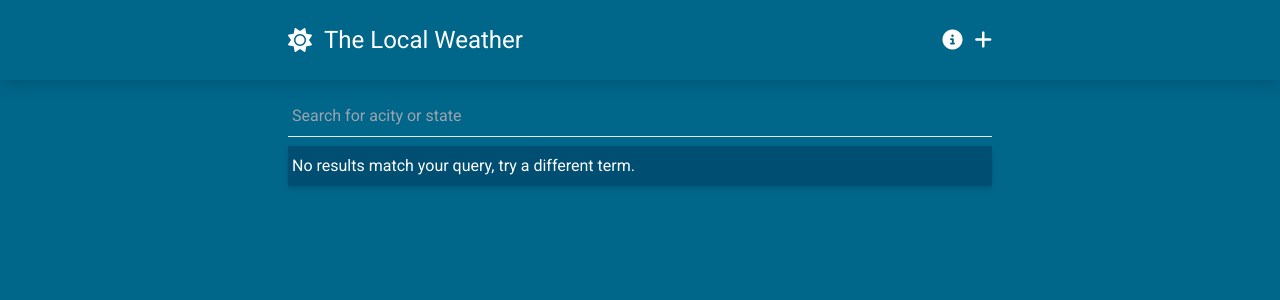
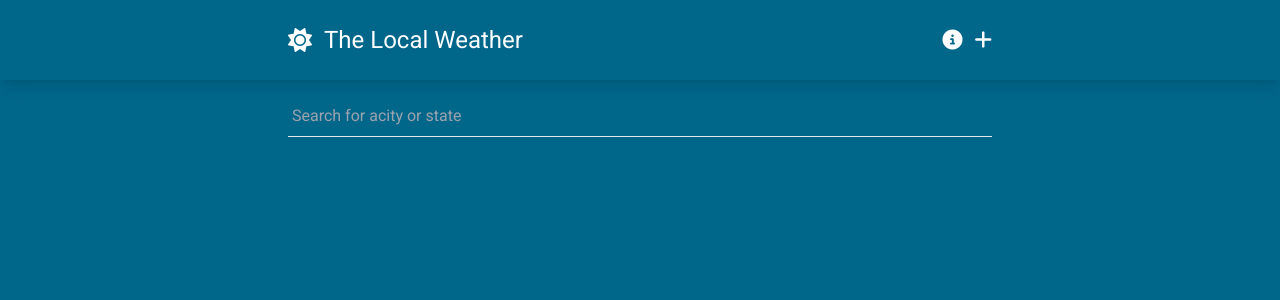
Before and after one commit to farzanemadani/weatherApp, a Vue app: page / in a window 1280 px wide. Shown: the top 300 px of the page. Built offline with nearby package versions, Linux system fonts and the light colour scheme.

Commit message:
fix homeView component

```diff
--- a/src/views/HomeView.vue
+++ b/src/views/HomeView.vue
@@ -6,14 +6,10 @@
       v-model="searchQuery"
       placeholder="Search for acity or state"
       class="py-2 px-1 w-full bg-transparent border-b focus:border-weather-secondary focus:outline-none focus:shadow-[0px_1px_0_0_#004E71]"/>
-      <ul class="absolute bg-weather-secondary text-white w-full shadow-md py-2 px-1 top-[66px]">
-        <p v-if="searchError">
+      <p v-if="searchError">
           No results match your query, try a different term.
-        </p>
-        <p v-if="!searchError && mapBoxResultsCount === 0">
-          No results match your query, try a different term.
-        </p>
-        <template v-else>
+      </p>
+      <ul v-else-if="mapBoxResults?.length > 0" class="absolute bg-weather-secondary text-white w-full shadow-md py-2 px-1 top-[66px]">
           <li
           v-for="searchResult in mapBoxResults"
           :key="searchResult.id"
@@ -21,7 +17,6 @@
           class="py-2 cursor-pointer">
             {{ searchResult.place_name }}
           </li>
-        </template>
       </ul>
     </div>
 
@@ -38,25 +33,25 @@ const searchQuery = ref('');
 const queryTimeout = ref(null);
 const mapboxApiKey = "pk.eyJ1Ijoiam9obmtvbWFybmlja2kiLCJhIjoiY2t5NjFzODZvMHJkaDJ1bWx6OGVieGxreSJ9.IpojdT3U3NENknF6_WhR2Q";
 const mapBoxResults = ref(null);
-const mapBoxResultsCount = ref(0);
-const searchError = ref(null);
+const searchError = ref(false);
 const router = useRouter();
 
 const getSearchResults = () => {
   clearTimeout(queryTimeout.value);
   queryTimeout.value = setTimeout(async() => {
     if(searchQuery.value !== ''){
+      searchError.value = true;
       try{
-          const result = await axios.get(`https://api.mapbox.com/geocoding/v5/mapbox.places/${searchQuery.value}.json?access_token=${mapboxApiKey}&types=place`);
-          mapBoxResults.value = result.data.features;
-          console.log('mapBoxResults', mapBoxResults);
-          mapBoxResultsCount.value = unref(mapBoxResults.value).length;
-      }catch{
-        searchError.value = true
+        const result = await axios.get(`https://api.mapbox.com/geocoding/v5/mapbox.places/${searchQuery.value}.json?access_token=${mapboxApiKey}&types=place`);
+        mapBoxResults.value = result.data.features;
+      }catch(err){
+        console.log('err', err);
+      }finally{
+        searchError.value = false;
       }
-      return;
+    }else{
+      mapBoxResults.value = null;
     }
-    mapBoxResults.value = null;
   } , 300);
 
 }
```
